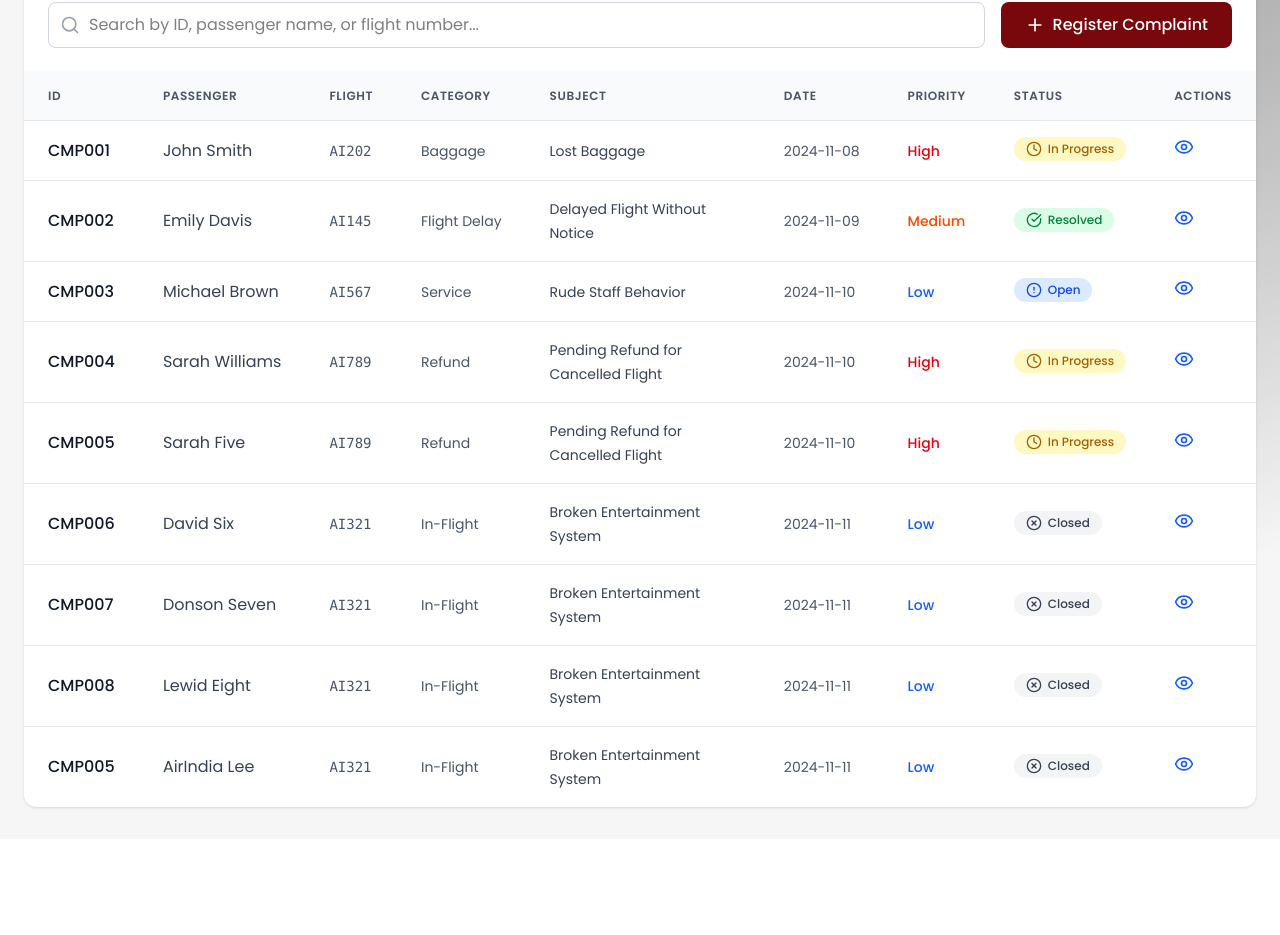
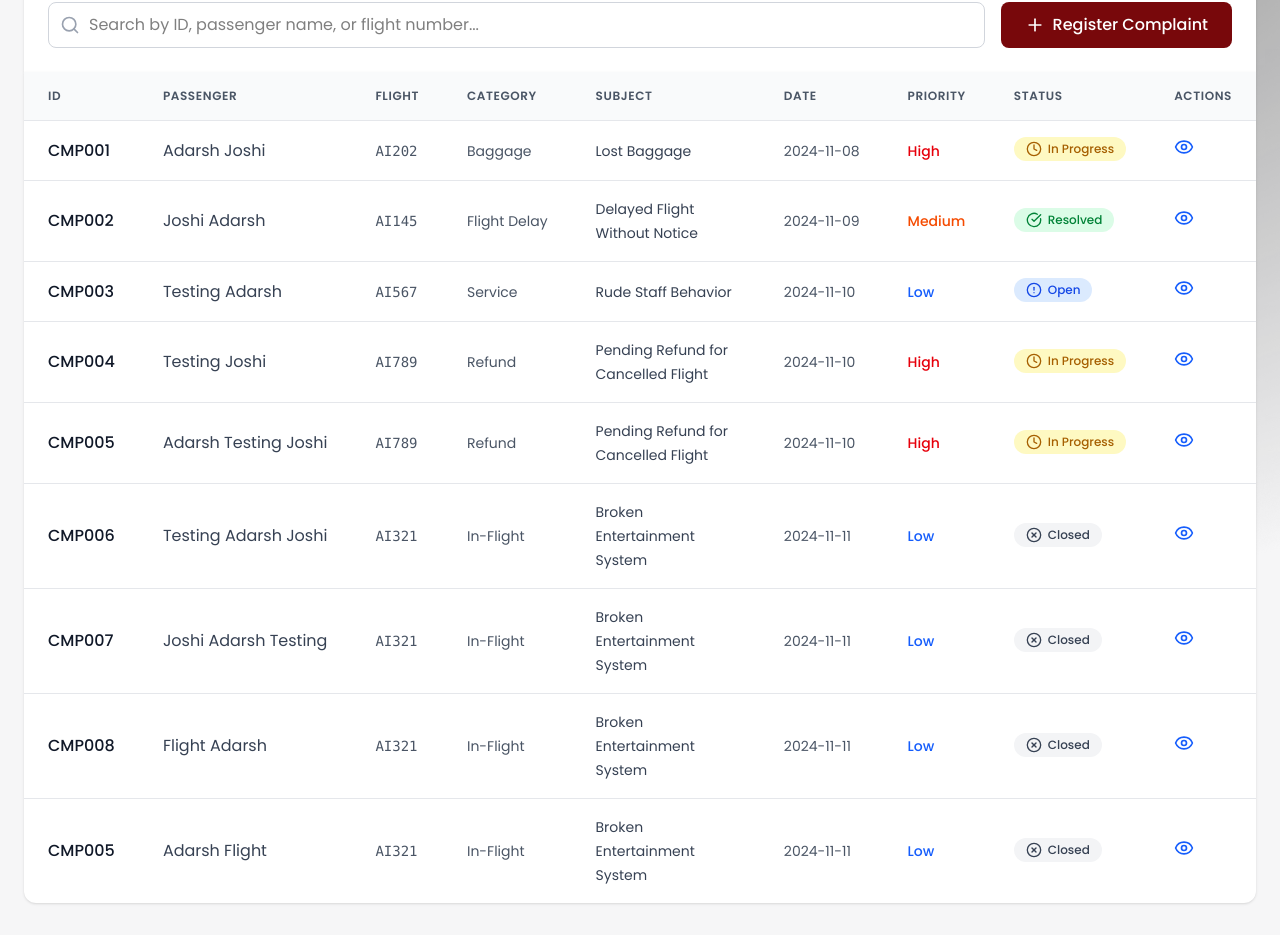
Before and after one commit to esmartadarsh/skyvoo, a React (Vite) app: page /complaint-register in a window 1280 px wide. Shown: the part 415-1350 px from the top of the page. Before the commit the page ends 1254 px from the top, so only its background shows below. Built offline with nearby package versions, Linux system fonts and the light colour scheme.

Commit message:
improvements

```diff
--- a/src/components/common/Modals/BaggageModal.jsx
+++ b/src/components/common/Modals/BaggageModal.jsx
@@ -14,7 +14,7 @@ import {
 export default function BaggageModal({ onClose }) {
     return (
         <div
-            className="fixed inset-0 bg-black/50 flex items-center justify-center z-[9999] secondary-font"
+            className="fixed inset-0 bg-black/50 flex items-center justify-center z-9999 secondary-font"
             onClick={onClose}
             style={{ animation: "fadeIn 0.3s ease-out forwards" }}
         >
--- a/src/components/common/Modals/FareRulesModal.jsx
+++ b/src/components/common/Modals/FareRulesModal.jsx
@@ -6,7 +6,7 @@ export default function FareRulesModal({ onClose }) {
 
     return (
         <div
-            className="fixed inset-0 bg-black/50 flex items-center justify-center z-50 p-4"
+            className="fixed inset-0 bg-black/50 flex items-center justify-center z-9999 p-4"
             onClick={onClose}
             style={{ animation: 'fadeIn 0.3s ease-out forwards' }}
         >
--- a/src/components/common/Modals/TicketDetailsReviewModal.jsx
+++ b/src/components/common/Modals/TicketDetailsReviewModal.jsx
@@ -5,7 +5,7 @@ export default function TicketDetailsReviewModal({ onClose }) {
     const navigate = useNavigate()
     return (
         <div
-            className="fixed inset-0 bg-black/50 flex items-center justify-center z-[9999] secondary-font"
+            className="fixed inset-0 bg-black/50 flex items-center justify-center z-9999 secondary-font"
             onClick={onClose}
             style={{ animation: "fadeIn 0.3s ease-out forwards" }}
         >
--- a/src/components/common/Modals/TripBenefitsModal.jsx
+++ b/src/components/common/Modals/TripBenefitsModal.jsx
@@ -14,7 +14,7 @@ import {
 export default function TripBenefitsModal({ onClose }) {
     return (
         <div
-            className="fixed inset-0 bg-black/50 flex items-center justify-center z-[9999] secondary-font"
+            className="fixed inset-0 bg-black/50 flex items-center justify-center z-9999 secondary-font"
             onClick={onClose}
             style={{ animation: "fadeIn 0.3s ease-out forwards" }}
         >
--- a/src/components/flight/FlightResultsSearchHeader.jsx
+++ b/src/components/flight/FlightResultsSearchHeader.jsx
@@ -145,8 +145,6 @@ const AirportOptions = [
 ];
 
 function FlightResultsSearchHeader() {
-
-
 
     const [flightSearchInfo, setFlightSearchInfo] = useState({
         from: '',
--- a/src/pages/BookingLists.jsx
+++ b/src/pages/BookingLists.jsx
@@ -401,7 +401,7 @@ function BookingLists() {
             {/* Modal */}
             {selectedBooking && (
                 <div
-                    className="fixed inset-0 bg-black/50 backdrop-blur-sm z-50 flex items-center justify-center p-4"
+                    className="fixed inset-0 bg-black/50 backdrop-blur-sm z-9999 flex items-center justify-center p-4"
                     onClick={() => setSelectedBooking(null)}
                 >
                     <div
--- a/src/pages/ComplaintRegister.jsx
+++ b/src/pages/ComplaintRegister.jsx
@@ -8,7 +8,7 @@ function ComplaintRegister() {
     const [complaints, setComplaints] = useState([
         {
             id: 'CMP001',
-            passengerName: 'John Smith',
+            passengerName: 'Adarsh Joshi',
             flightNumber: 'AI202',
             date: '2024-11-08',
             category: 'Baggage',
@@ -20,7 +20,7 @@ function ComplaintRegister() {
         },
         {
             id: 'CMP002',
-            passengerName: 'Emily Davis',
+            passengerName: 'Joshi Adarsh',
             flightNumber: 'AI145',
             date: '2024-11-09',
             category: 'Flight Delay',
@@ -32,7 +32,7 @@ function ComplaintRegister() {
         },
         {
             id: 'CMP003',
-            passengerName: 'Michael Brown',
+            passengerName: 'Testing Adarsh',
             flightNumber: 'AI567',
             date: '2024-11-10',
             category: 'Service',
@@ -44,7 +44,7 @@ function ComplaintRegister() {
         },
         {
             id: 'CMP004',
-            passengerName: 'Sarah Williams',
+            passengerName: 'Testing Joshi',
             flightNumber: 'AI789',
             date: '2024-11-10',
             category: 'Refund',
@@ -56,7 +56,7 @@ function ComplaintRegister() {
         },
         {
             id: 'CMP005',
-            passengerName: 'Sarah Five',
+            passengerName: 'Adarsh Testing Joshi',
             flightNumber: 'AI789',
             date: '2024-11-10',
             category: 'Refund',
@@ -68,7 +68,7 @@ function ComplaintRegister() {
         },
         {
             id: 'CMP006',
-            passengerName: 'David Six',
+            passengerName: 'Testing Adarsh Joshi',
             flightNumber: 'AI321',
             date: '2024-11-11',
             category: 'In-Flight',
@@ -80,7 +80,7 @@ function ComplaintRegister() {
         },
         {
             id: 'CMP007',
-            passengerName: 'Donson Seven',
+            passengerName: 'Joshi Adarsh Testing',
             flightNumber: 'AI321',
             date: '2024-11-11',
             category: 'In-Flight',
@@ -92,7 +92,7 @@ function ComplaintRegister() {
         },
         {
             id: 'CMP008',
-            passengerName: 'Lewid Eight',
+            passengerName: 'Flight Adarsh',
             flightNumber: 'AI321',
             date: '2024-11-11',
             category: 'In-Flight',
@@ -104,7 +104,7 @@ function ComplaintRegister() {
         },
         {
             id: 'CMP005',
-            passengerName: 'AirIndia Lee',
+            passengerName: 'Adarsh Flight',
             flightNumber: 'AI321',
             date: '2024-11-11',
             category: 'In-Flight',
--- a/src/pages/CouponsAndOffers.jsx
+++ b/src/pages/CouponsAndOffers.jsx
@@ -367,7 +367,7 @@ function CouponsAndOffers() {
 
             {/* How to Use Modal */}
             {showHowToUse && (
-                <div className="fixed inset-0 bg-black/50 flex items-center justify-center z-50 p-4">
+                <div className="fixed inset-0 bg-black/50 flex items-center justify-center z-9999 p-4">
                     <div className="bg-white rounded-2xl max-w-md w-full p-6 relative animate-slide-up">
                         <button
                             onClick={() => setShowHowToUse(false)}
--- a/src/pages/MarkUp.jsx
+++ b/src/pages/MarkUp.jsx
@@ -186,19 +186,23 @@ function MarkUp() {
                 <Header />
             </div>
 
-            <div className="relative max-w-6xl mx-auto z-888">
+            <div className="relative max-w-6xl mx-auto z-888 px-4 sm:px-6 lg:px-8">
 
                 {/* Header */}
-                <div className="mb-6 flex justify-between">
+                <div className="mb-6 flex flex-col sm:flex-row sm:items-center sm:justify-between gap-4">
                     <div>
-                        <h1 className="text-4xl font-bold text-gray-800 mb-2">Markup Management</h1>
-                        <p className="text-gray-600">Configure pricing markups for flights and airlines</p>
+                        <h1 className="text-2xl sm:text-4xl font-bold text-gray-800 mb-1 sm:mb-2">
+                            Markup Management
+                        </h1>
+                        <p className="text-gray-600 text-sm sm:text-base">
+                            Configure pricing markups for flights and airlines
+                        </p>
                     </div>
 
-                    <div className="flex items-end">
+                    <div className="flex sm:items-end">
                         <button
                             onClick={() => setIsModalOpen(true)}
-                            className="bg-[#78080B] text-white px-6 py-3 rounded-lg font-semibold flex items-center gap-2 shadow-lg hover:shadow-xl transform hover:scale-105 transition-all duration-200"
+                            className="bg-[#78080B] text-white px-4 sm:px-6 py-2 sm:py-3 rounded-lg font-semibold flex items-center justify-center gap-2 shadow-lg hover:shadow-xl transform hover:scale-105 transition-all duration-200 w-full sm:w-auto"
                         >
                             <Plus size={20} />
                             Add Markup
@@ -207,10 +211,11 @@ function MarkUp() {
                 </div>
 
 
+
                 {/* Table */}
                 <div className="bg-white rounded-2xl shadow-xl overflow-hidden">
                     <div className="overflow-x-auto">
-                        <table className="w-full">
+                        <table className="min-w-full text-sm sm:text-base">
                             <thead>
                                 <tr className="bg-[#78080B] text-white">
                                     <th className="px-6 py-4 text-left text-sm font-semibold">Category</th>
@@ -284,8 +289,8 @@ function MarkUp() {
 
             {/* Modal */}
             {isModalOpen && (
-                <div className="fixed inset-0 bg-transparent bg-opacity-50 flex items-center justify-center p-4 z-999 backdrop-blur-sm">
-                    <div className="bg-white rounded-2xl shadow-2xl max-w-2xl w-full max-h-[90vh] overflow-y-auto">
+                <div className="fixed inset-0 bg-black/40 flex items-center justify-center p-2 sm:p-4 z-9999 backdrop-blur-sm">
+                    <div className="bg-white rounded-2xl shadow-2xl w-full max-w-lg sm:max-w-2xl max-h-[90vh] overflow-y-auto">
                         {/* Modal Header */}
                         <div className="bg-[#78080B] text-white px-6 py-4 flex justify-between items-center rounded-t-2xl">
                             <h2 className="text-2xl font-bold">Add New Markup</h2>
```
